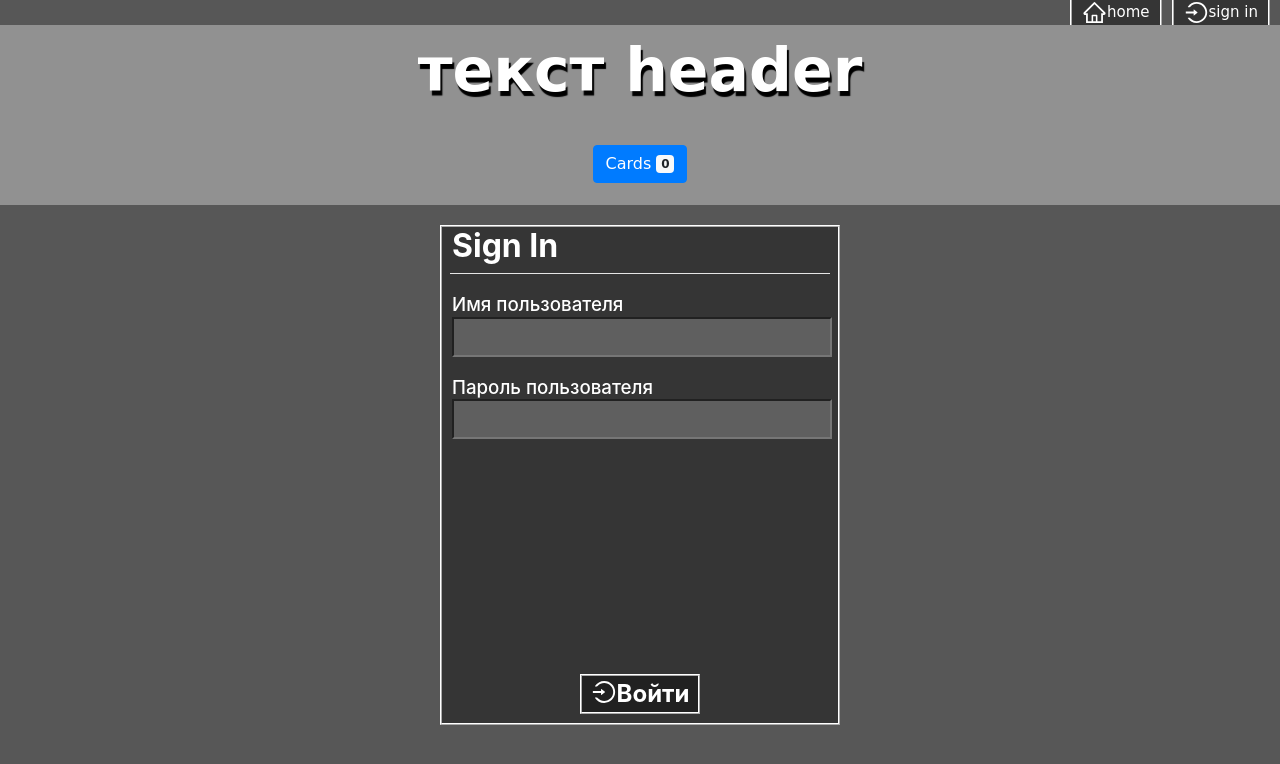
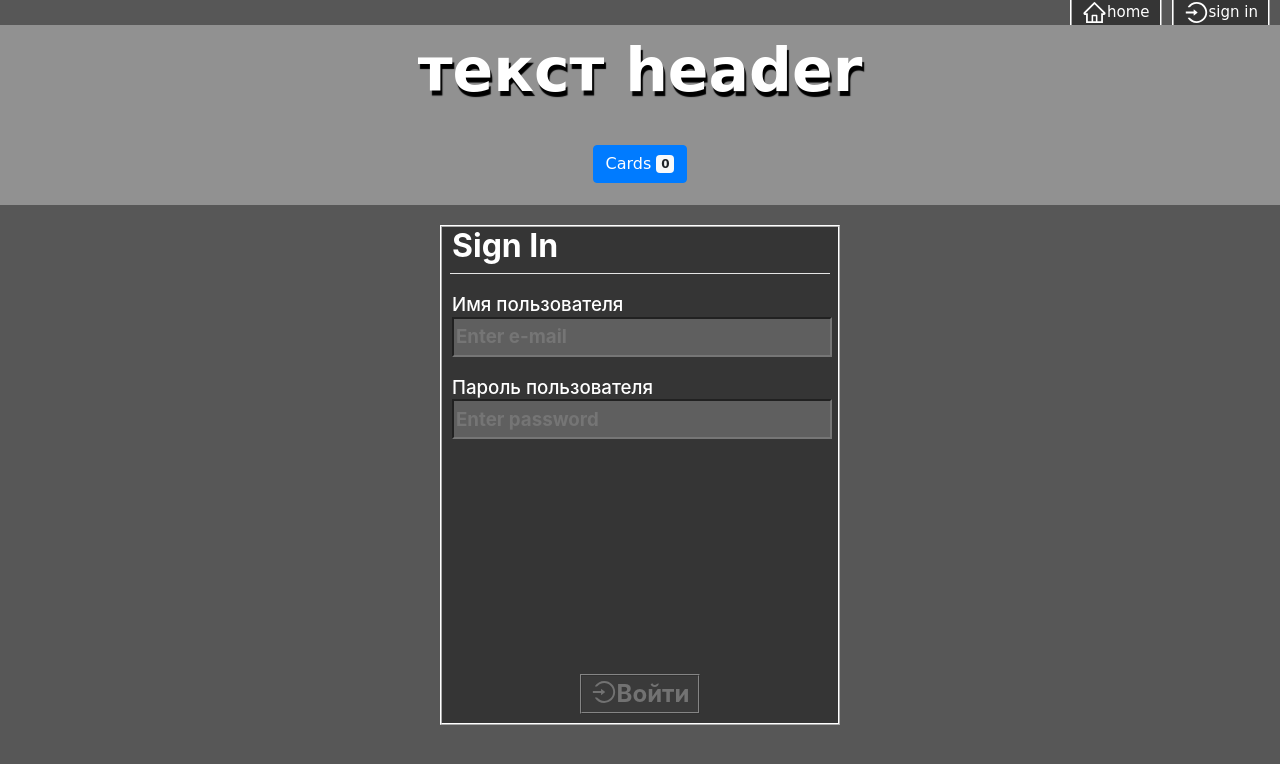
Before and after one commit to 4w1de/Shirokih-JS, a React (Create React App) app: page /signin in a window 1280 px wide. Shown: the top 764 px of the page. Built offline with nearby package versions, Linux system fonts and the light colour scheme; no server answers.

Commit message:
twelfth task

```diff
--- a/src/components/body/signin/SignIn.css
+++ b/src/components/body/signin/SignIn.css
@@ -18,18 +18,6 @@ h1 {
     font-weight: bolder;
     margin-left: 10px;
 }
-h3 {
-    font-size: 1.17em;
-    margin: 20px 0 0 10px;
-}
-.inp-sign {
-    width: 380px;
-    height: 40px;
-    margin-left: 10px;
-    background-color: rgba(138, 138, 138, 0.493);
-    font-size: 1.17em;
-    color: white;
-}
 .div-login {
     background-color: rgba(0, 0, 0, 0.39);
     width: 120px;
@@ -45,3 +33,14 @@ h3 {
     border: 2px ridge #007bff;
     cursor: pointer;
 }
+.div-login-disabled {
+    background-color: rgba(65, 65, 65, 0.39);
+    width: 120px;
+    height: 40px;
+    font-size: 24px;
+    font-weight: bolder;
+    text-align: center;
+    border: 2px ridge rgb(133, 133, 133);
+    margin: 235px auto;
+    color: rgb(114, 114, 114);
+}
--- a/src/components/body/signin/index.js
+++ b/src/components/body/signin/index.js
@@ -2,19 +2,129 @@ import React from 'react';
 import '../Body.css';
 import './SignIn.css';
 import { AiOutlineLogin } from 'react-icons/ai';
+import Input from './input/index';
 
 class SignIn extends React.Component {
+    state = {
+        inputsForm: {
+            email: {
+                elemType: 'input',
+                elemConfig: {
+                    type: 'text',
+                    placeholder: 'Enter e-mail',
+                },
+                label: 'Имя пользователя',
+                value: '',
+                validation: {
+                    reqired: true,
+                    type: 'email',
+                },
+                valid: false,
+                touched: false,
+            },
+            password: {
+                elemType: 'input',
+                elemConfig: {
+                    type: 'password',
+                    placeholder: 'Enter password',
+                },
+                label: 'Пароль пользователя',
+                value: '',
+                validation: {
+                    reqired: true,
+                    type: 'password',
+                },
+                valid: false,
+                touched: false,
+            },
+        },
+        formIsValid: false,
+    };
+
+    checkValidity(value, rules) {
+        let isValid = true;
+
+        if (rules.reqired) {
+            isValid = value.trim() !== '' && isValid;
+        }
+
+        if (rules.type === 'email') {
+            isValid =
+                new RegExp(/[a-z0-9._%+-]+@[a-z0-9.-]+\.[a-z]{2,3}/g).test(
+                    value.trim().toLowerCase(),
+                ) && isValid;
+        }
+
+        if (rules.type === 'password') {
+            isValid =
+                new RegExp('^(?=.*[a-z])^(?=.*[0-9])(?=.{8,})').test(
+                    value.trim().toLowerCase(),
+                ) && isValid;
+        }
+
+        return isValid;
+    }
+
+    inputChangedHandler = (event, inputIdentifier) => {
+        const updatedInputsForm = {
+            ...this.state.inputsForm,
+        };
+        const updatedFormElem = {
+            ...updatedInputsForm[inputIdentifier],
+        };
+        updatedFormElem.value = event.target.value;
+        updatedFormElem.valid = this.checkValidity(
+            updatedFormElem.value,
+            updatedFormElem.validation,
+        );
+        updatedFormElem.touched = true;
+        updatedInputsForm[inputIdentifier] = updatedFormElem;
+
+        let formIsValid = true;
+        for (let inputIdentifier in updatedInputsForm) {
+            formIsValid =
+                updatedInputsForm[inputIdentifier].valid && formIsValid;
+        }
+        this.setState({
+            inputsForm: updatedInputsForm,
+            formIsValid: formIsValid,
+        });
+    };
+
     render() {
+        const formElemsArr = [];
+        for (let inpType in this.state.inputsForm) {
+            formElemsArr.push({
+                id: inpType,
+                config: this.state.inputsForm[inpType],
+            });
+        }
+
         return (
             <div className="divBody">
                 <div className="div-signIn">
                     <h1>Sign In</h1>
                     <hr />
-                    <h3>Имя пользователя</h3>
-                    <input type="text" className="inp-sign" />
-                    <h3>Пароль пользователя</h3>
-                    <input type="password" className="inp-sign" />
-                    <div className="div-login">
+                    {formElemsArr.map((formElem) => (
+                        <Input
+                            key={formElem.id}
+                            elemType={formElem.config.elemType}
+                            elemConfig={formElem.config.elemConfig}
+                            label={formElem.config.label}
+                            value={formElem.config.value}
+                            invalid={!formElem.config.valid}
+                            touched={formElem.config.touched}
+                            changed={(event) =>
+                                this.inputChangedHandler(event, formElem.id)
+                            }
+                        />
+                    ))}
+                    <div
+                        className={
+                            this.state.formIsValid
+                                ? 'div-login'
+                                : 'div-login-disabled'
+                        }>
                         <AiOutlineLogin size="26" style={{ marginTop: -7 }} />
                         Войти
                     </div>
--- /dev/null
+++ b/src/components/body/signin/input/Input.css
@@ -0,0 +1,17 @@
+h3 {
+    font-size: 1.17em;
+    margin: 20px 0 0 10px;
+}
+.inp-sign {
+    width: 380px;
+    height: 40px;
+    margin-left: 10px;
+    background-color: rgba(138, 138, 138, 0.493);
+    font-size: 1.17em;
+    color: white;
+    font-weight: bolder;
+}
+.invalid {
+    border: 3px solid rgb(83, 10, 10);
+    color: rgb(82, 16, 16);
+}
--- /dev/null
+++ b/src/components/body/signin/input/index.js
@@ -0,0 +1,50 @@
+import React from 'react';
+import './Input.css';
+
+function Input(props) {
+    let inputElem = null;
+    let styleInput = '';
+    if (!(props.invalid && props.touched)) styleInput = 'inp-sign';
+    else styleInput = 'inp-sign invalid';
+
+    switch (props.elemType) {
+        case 'input':
+            inputElem = (
+                <input
+                    {...props.elemConfig}
+                    value={props.value}
+                    className={styleInput}
+                    onChange={props.changed}
+                />
+            );
+            break;
+        case 'textarea':
+            inputElem = (
+                <textarea
+                    {...props.elemConfig}
+                    value={props.value}
+                    className="inp-sign"
+                    onChange={props.changed}
+                />
+            );
+            break;
+        default:
+            inputElem = (
+                <input
+                    {...props.elemConfig}
+                    value={props.value}
+                    className="inp-sign"
+                    onChange={props.changed}
+                />
+            );
+    }
+
+    return (
+        <div>
+            <h3>{props.label}</h3>
+            {inputElem}
+        </div>
+    );
+}
+
+export default Input;
```
